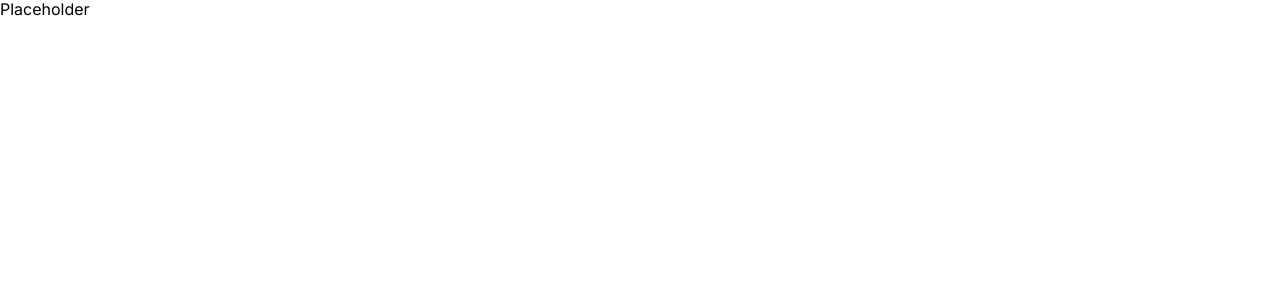
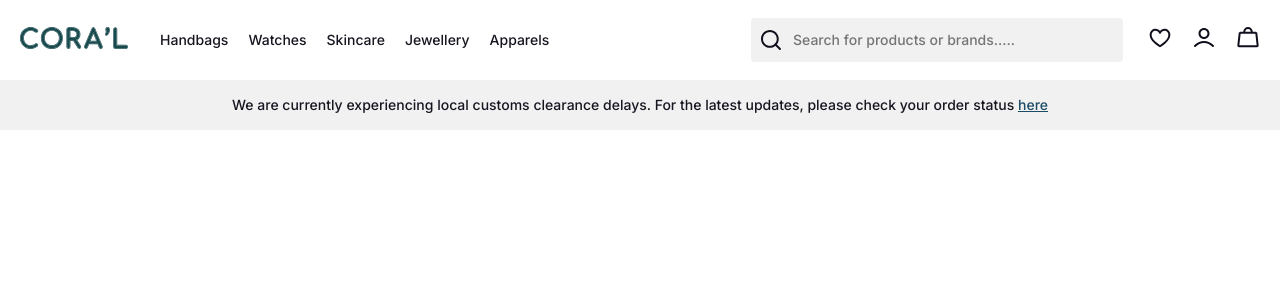
Before and after one commit to BGWellSS/compassUOL-2022-sprint7-pwa, a React (Create React App) app: page / in a window 1280 px wide. Shown: the top 300 px of the page. Built offline with nearby package versions, Linux system fonts and the light colour scheme.

Commit message:
Home page update
Adding header and message components

```diff
--- a/src/pages/Home/index.tsx
+++ b/src/pages/Home/index.tsx
@@ -1,10 +1,18 @@
 import React from 'react';
+import Header from '../../components/Header';
+import Message from '../../components/Message';
 import * as Styled from './styles';
 
 function Home() {
   return (
     <Styled.Home>
-      <div>Placeholder</div>
+      <Header />
+      <main className='content'>
+        <Message
+          message='We are currently experiencing local customs clearance delays. For the latest updates, please check your order status'
+          link='404.html'
+        />
+      </main>
     </Styled.Home>
   );
 }
--- a/src/pages/Home/styles.tsx
+++ b/src/pages/Home/styles.tsx
@@ -3,6 +3,12 @@ import styled, { css } from 'styled-components';
 export const Home = styled.div`
   ${({ theme }) => css`
     /* Home page styles */
-    /* ${theme.typos.displayLarge} */
+    max-width: ${theme.breakpoints.desktopLarge};
+    height: 200vh;
+    margin: 0 auto;
+
+    .content {
+      padding-top: 80px;
+    }
   `}
 `;
```
